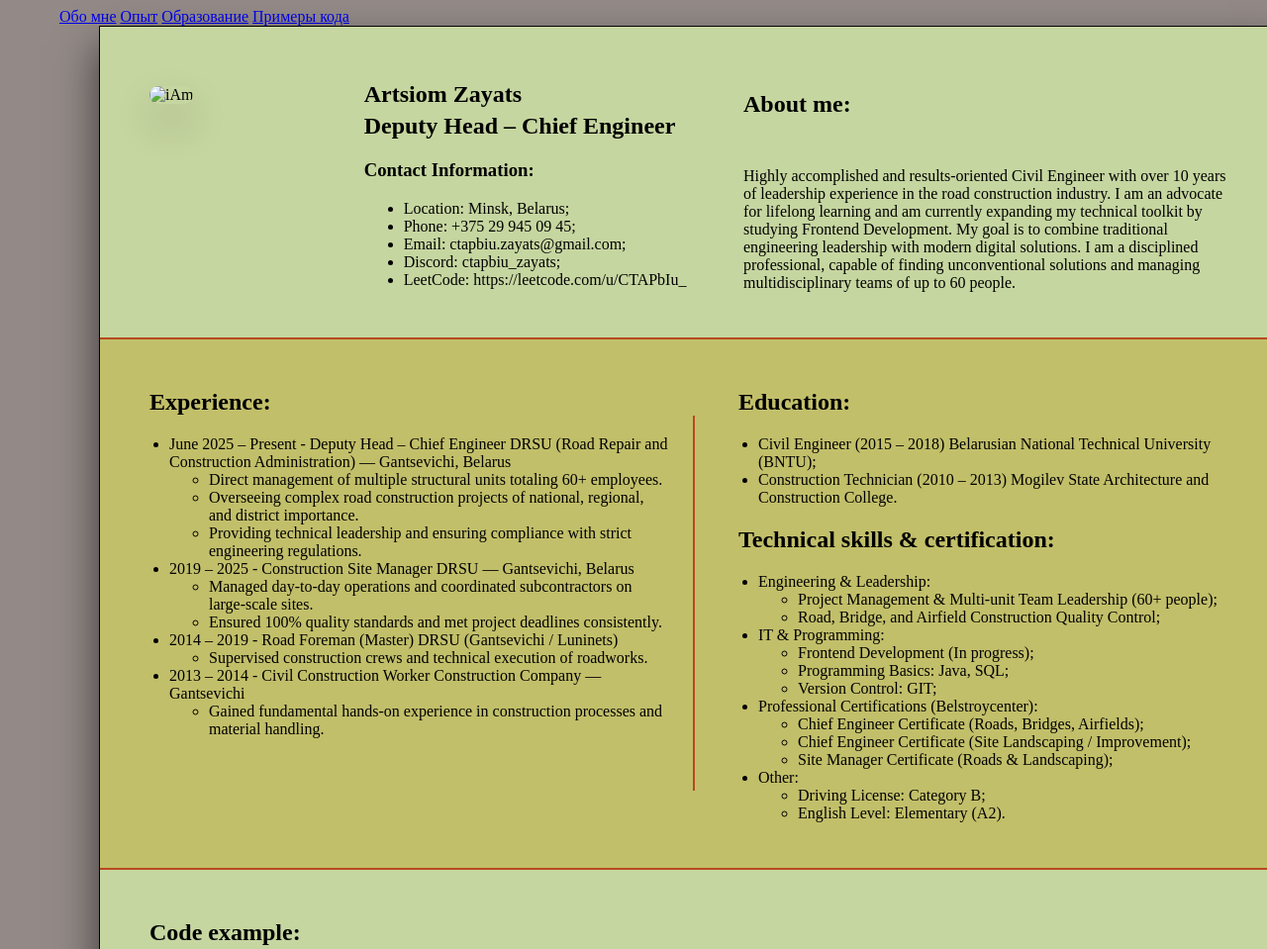
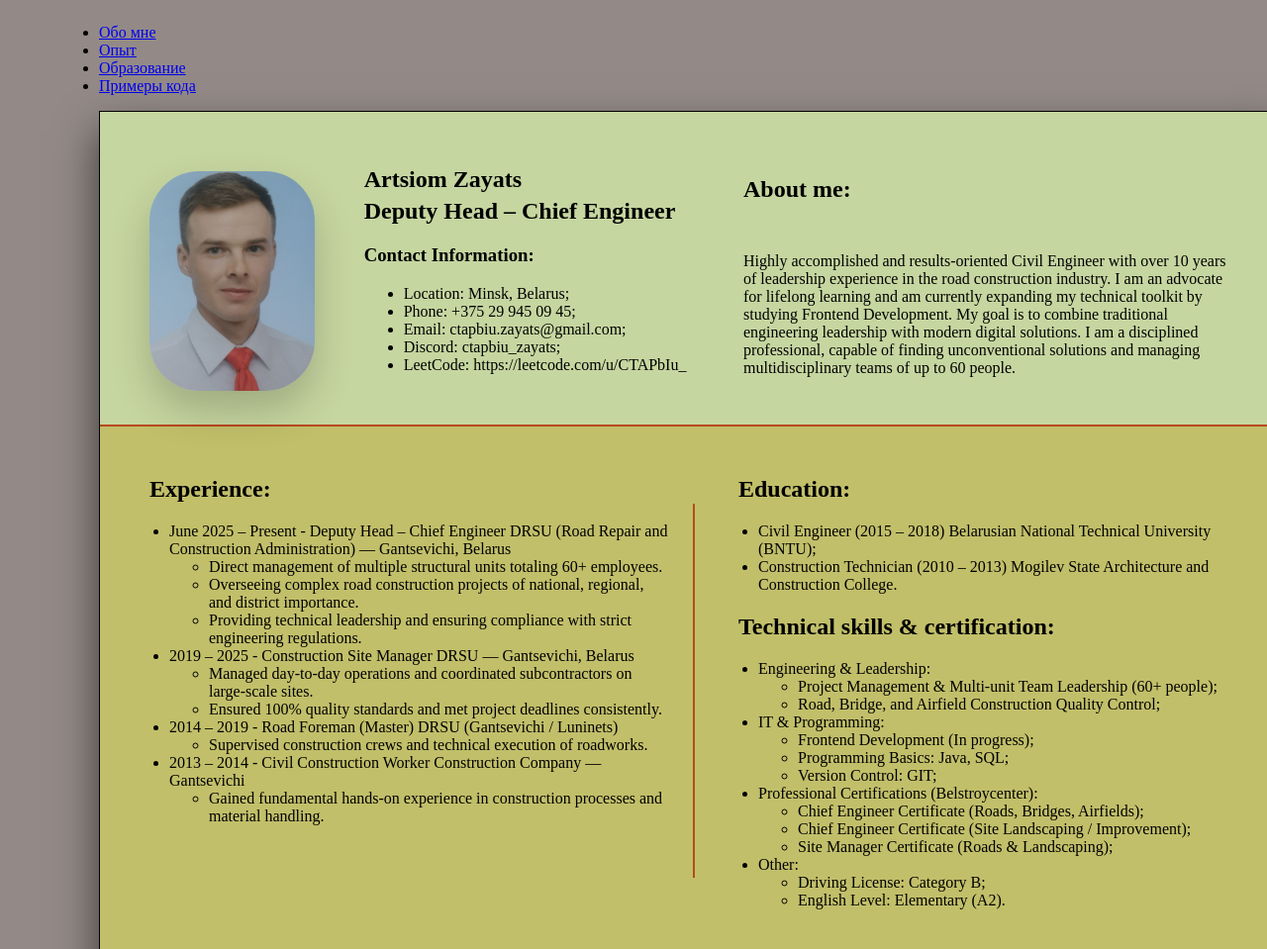
Before and after one commit to Artsiom-Zayats/rsschool-cv, a plain HTML site: page index.html in a window 1280 px wide. Shown: the top 959 px of the page at 99% size. Drawn offline with Linux system fonts and the light colour scheme.

Commit message:
fix: edit header and footer

```diff
--- a/index.html
+++ b/index.html
@@ -9,17 +9,19 @@
 <body class="body">
     <header class="header">
         <nav>
-        <a href="#about">Обо мне</a>
-        <a href="#experience">Опыт</a>
-        <a href="#education">Образование</a>
-        <a href="#code">Примеры кода</a>
-    </nav>
+            <ul class="horizontlist">
+                <li><a href="#about">Обо мне</a></li>
+                <li><a href="#experience">Опыт</a></li>
+                <li><a href="#education">Образование</a></li>
+                <li><a href="#code">Примеры кода</a></li>
+            </ul>
+        </nav>
     </header>
     <main class="main">
         <section class="about" id="about" style="margin-bottom: 0px; padding-bottom: 30px;">
             <div class="contactInformation">
                 <div class="photo">
-                      <img src="5321533538983155268.jpg" alt="iAm" class="myPhoto" >
+                      <img src="5321533538983155268.jpg" alt="Artsiom Zayats" class="myPhoto" >
                 </div>
 
                  <div class="information">
@@ -171,7 +173,12 @@ public static int[] plusOne(int[] digits) {
 
     </main>
     <footer class="footer">
-        <p class="rs">2026 RS School</p>
+
+            <p class="rs">2026</p>
+            <a href="https://github.com/Artsiom-Zayats/">GitHub</a>
+            <a href="https://rs.school/courses/javascript-ru">RS School</a>
+            <img src="rs-school-logo.svg" class="logo">
+
     </footer>
 </body>
 </html>
```
Also changed, not shown: 5321533538983155268.jpg (added), rs-school-logo.svg (added).
